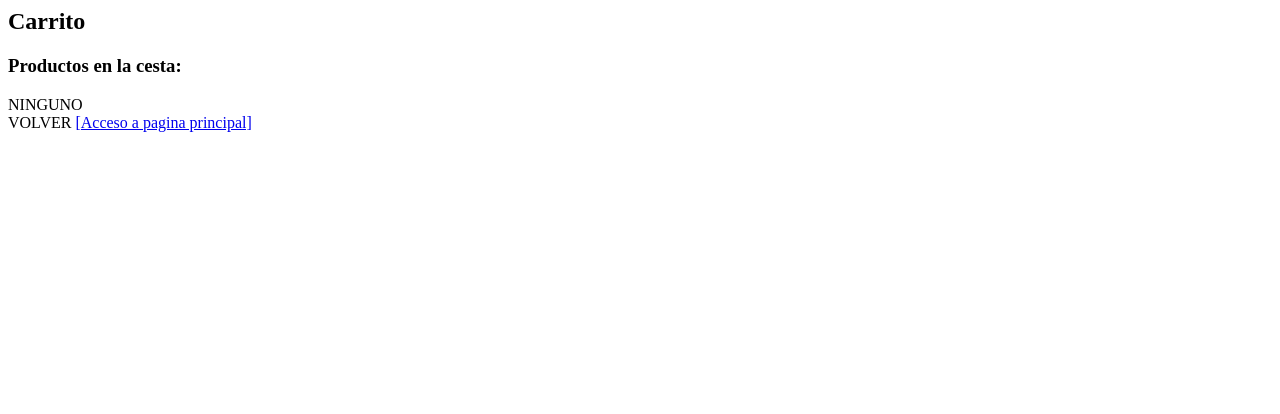
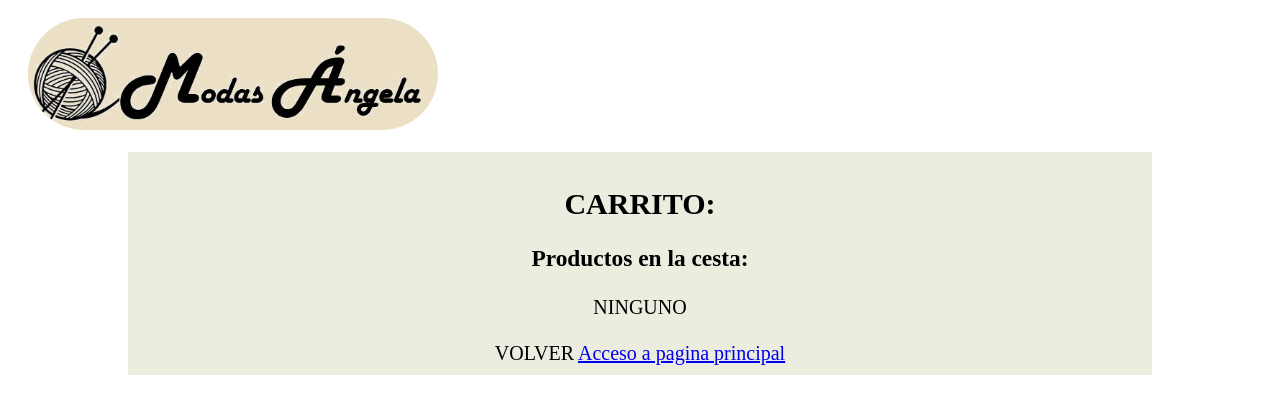
Before and after one commit to anapgh/2020-2021-LTAW-Practicas, a plain HTML site: page P2/carrito.html in a window 1280 px wide. Drawn offline with Linux system fonts and the light colour scheme; a web font is replaced by a local one.

Commit message:
estetica

```diff
--- a/P2/carrito.html
+++ b/P2/carrito.html
@@ -3,14 +3,20 @@
         <meta charset="UTF-8">
         <meta http-equiv="X-UA-Compatible" content="IE=edge">
         <meta name="viewport" content="width=device-width, initial-scale=1.0">
+        <link rel="stylesheet" href="main.css">
         <title>Carrito</title>
     </head>
     <body>
-        <h2>Carrito</h2>
-        <h3>Productos en la cesta:</h3>
-        NINGUNO
-        <br>
-        VOLVER
-        <a href="/">[Acceso a pagina principal]</a>
+        <h1><img src="imagenes/logo-tienda3.jpg" id='logo'></h1>
+        <div id='respuesta'>
+            <h2>CARRITO:</h2>
+            <h3>Productos en la cesta:</h3>
+            NINGUNO
+            <br>
+            <br>
+            VOLVER
+            <a class='button' href="/">Acceso a pagina principal</a>
+        </div>
+
     </body>
 </html>
```
Also changed, not shown: P2/form-user2.js (+4 -3 lines).
